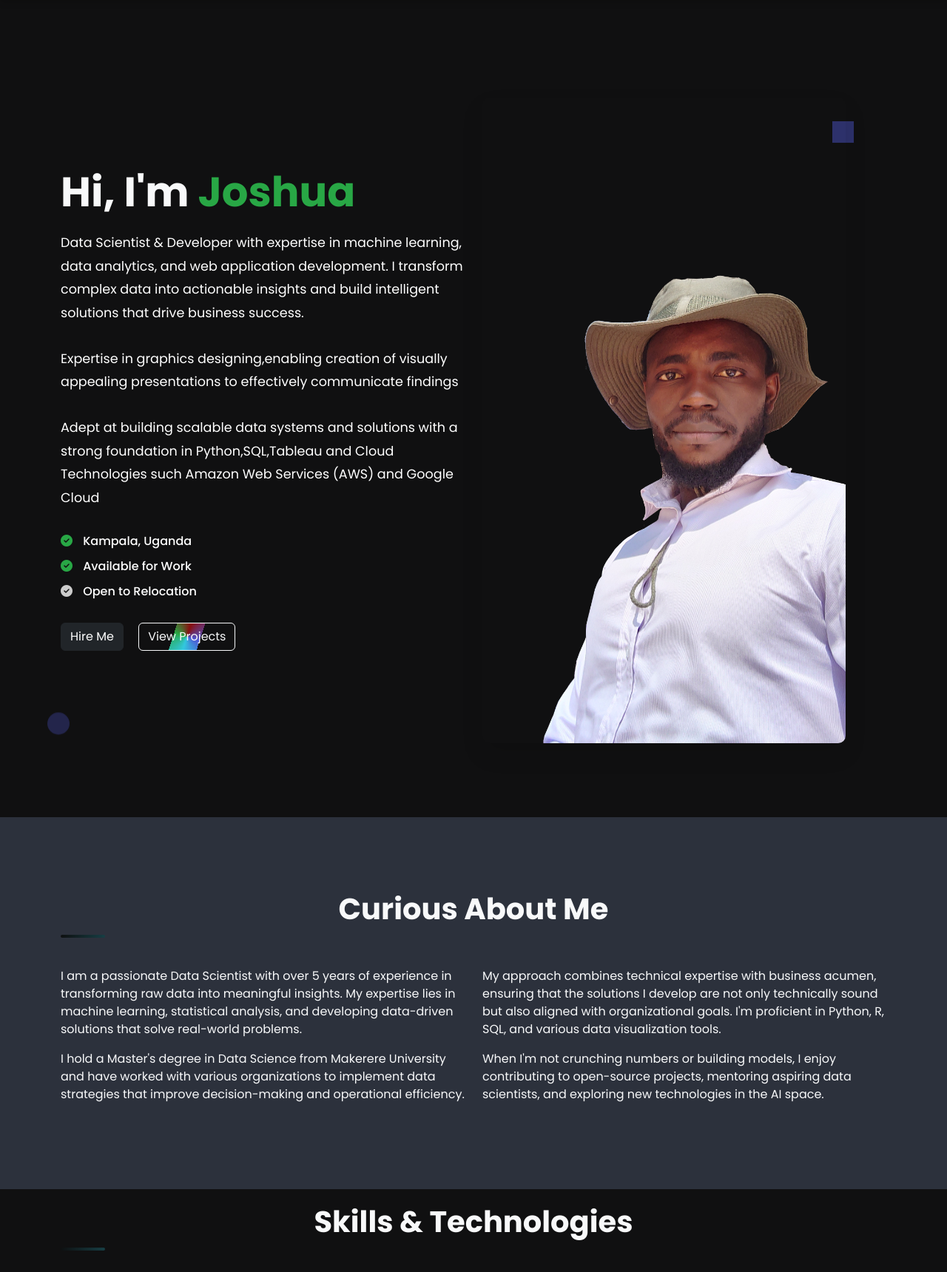
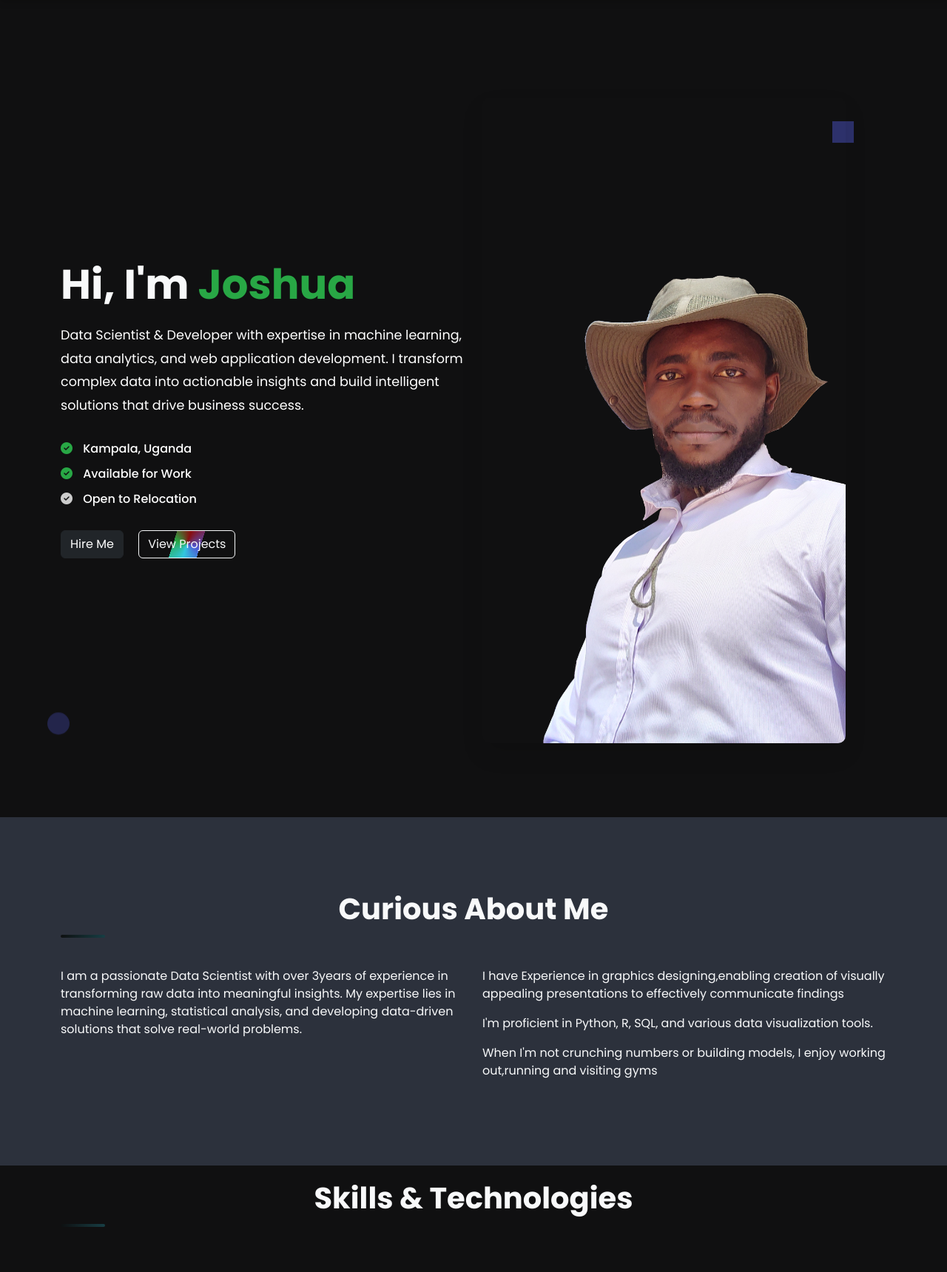
Before and after one commit to 200-4/Abooki, a Django app: page / in a window 1280 px wide. Shown: the part 70-1790 px from the top of the page at 74% size. Run offline with Django 5.2, Linux system fonts and the light colour scheme; data comes from the database, SQL or seed files in the repository; some libraries are stand-ins or nearby versions.

Commit message:
Update index.html

```diff
--- a/templates/aboo/index.html
+++ b/templates/aboo/index.html
@@ -11,12 +11,7 @@
                     <div class="hero-content">
                         <h1>Hi, I'm <span>Joshua</span></h1>
                         <p>Data Scientist & Developer with expertise in machine learning, data analytics, and web application development. I transform complex data into actionable insights and build intelligent solutions that drive business success.</p>
-<p>
-Expertise in graphics designing,enabling creation of visually appealing presentations to effectively communicate findings</p>
-<p>
-Adept at building scalable data systems and solutions with a strong foundation in Python,SQL,Tableau and Cloud Technologies such Amazon Web Services
- (AWS) and Google Cloud
-</p>
+
 
 
                         <ul class="feature-list">
@@ -44,12 +39,14 @@ Adept at building scalable data systems and solutions with a strong foundation i
             <h2 class="section-title text-center">Curious About Me</h2>
             <div class="row">
                 <div class="col-lg-6">
-                    <p>I am a passionate Data Scientist with over 5 years of experience in transforming raw data into meaningful insights. My expertise lies in machine learning, statistical analysis, and developing data-driven solutions that solve real-world problems.</p>
-                    <p>I hold a Master's degree in Data Science from Makerere University and have worked with various organizations to implement data strategies that improve decision-making and operational efficiency.</p>
+                    <p>I am a passionate Data Scientist with over 3years of experience in transforming raw data into meaningful insights. My expertise lies in machine learning, statistical analysis, and developing data-driven solutions that solve real-world problems.</p>
                 </div>
+
                 <div class="col-lg-6">
-                    <p>My approach combines technical expertise with business acumen, ensuring that the solutions I develop are not only technically sound but also aligned with organizational goals. I'm proficient in Python, R, SQL, and various data visualization tools.</p>
-                    <p>When I'm not crunching numbers or building models, I enjoy contributing to open-source projects, mentoring aspiring data scientists, and exploring new technologies in the AI space.</p>
+<p>
+I have Experience in graphics designing,enabling creation of visually appealing presentations to effectively communicate findings</p>
+                    <p>I'm proficient in Python, R, SQL, and various data visualization tools.</p>
+                    <p>When I'm not crunching numbers or building models, I enjoy working out,running and visiting gyms</p>
                 </div>
             </div>
     </section>
```
